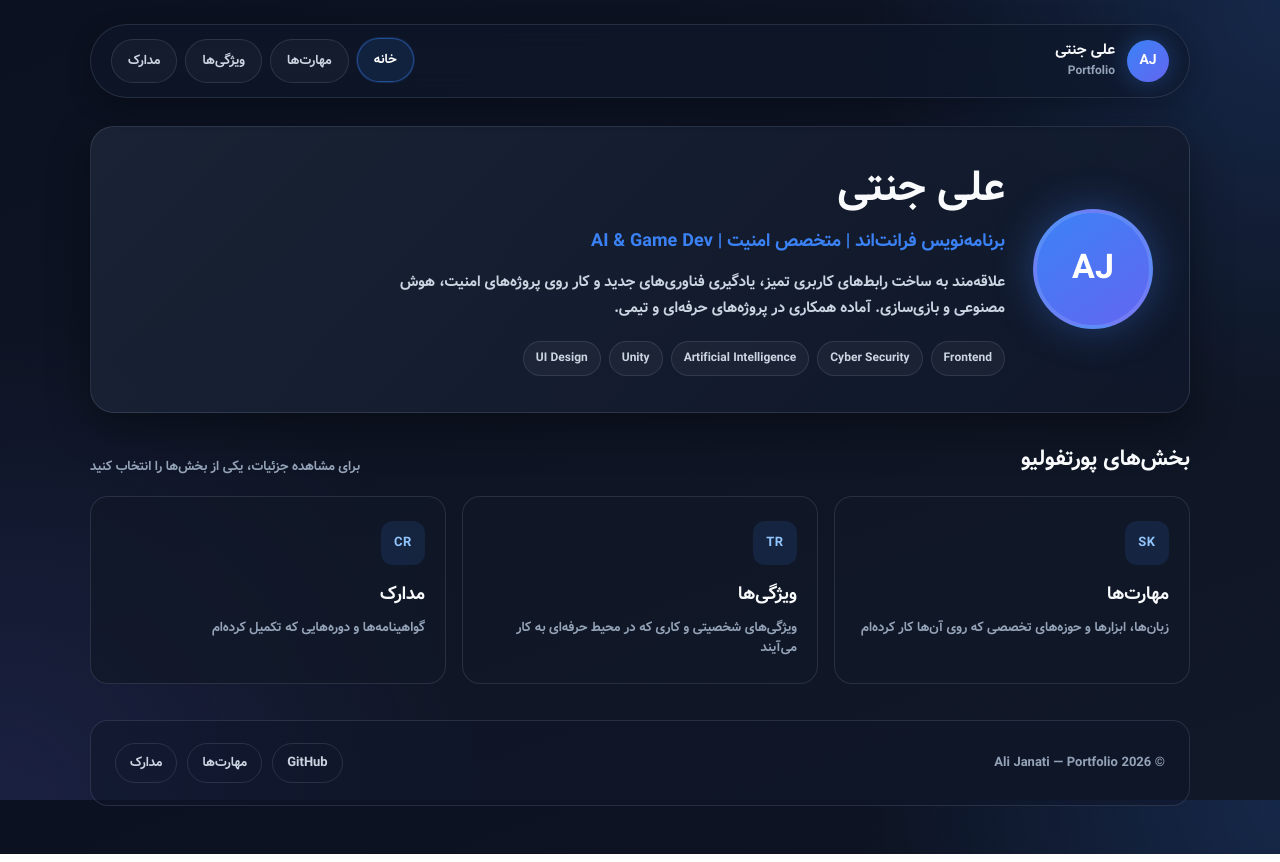
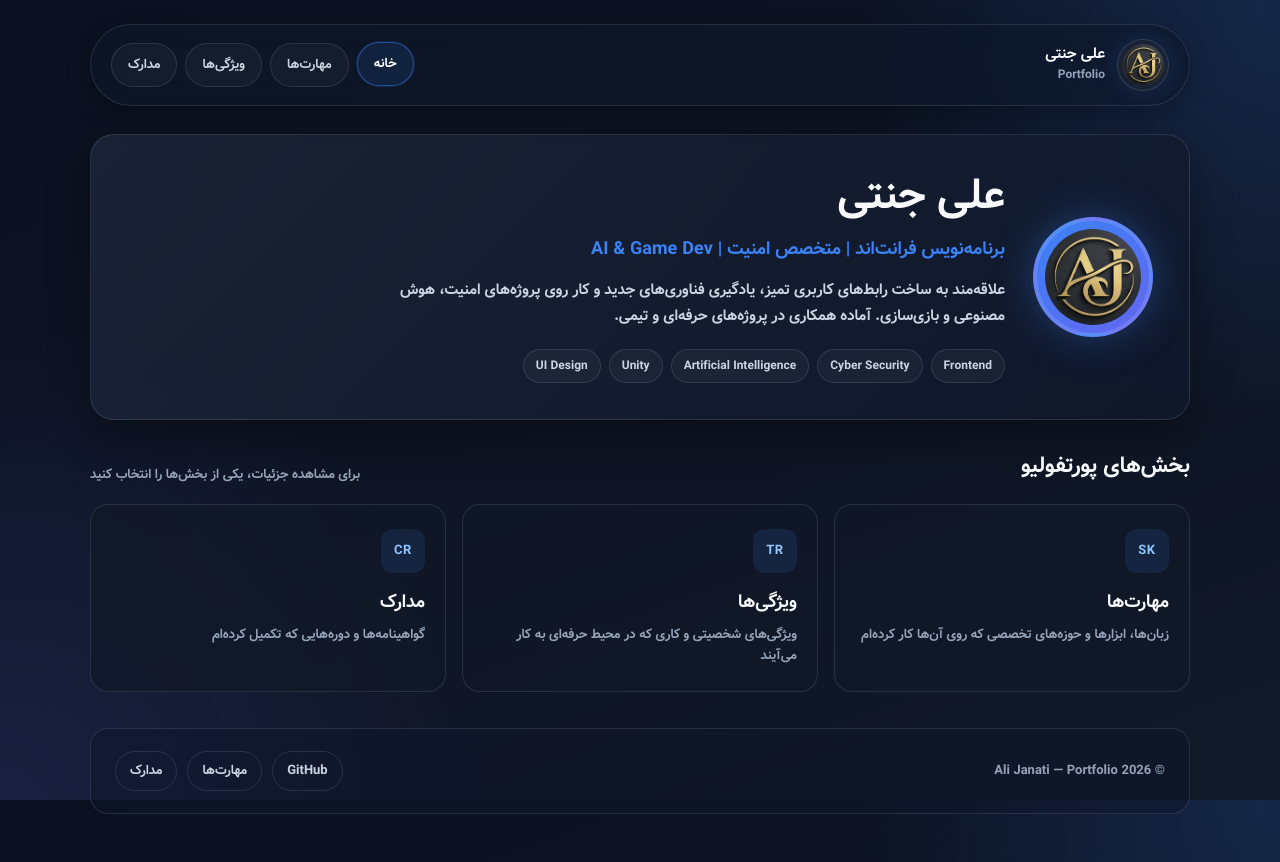
Before and after one commit to Ali-Janati/Ali-Janati.github.io, a plain HTML site: page index.html in a window 1280 px wide. Drawn offline with Linux system fonts and the light colour scheme.

Commit message:
First big update

```diff
--- a/index.html
+++ b/index.html
@@ -10,7 +10,7 @@
     <meta property="og:type" content="website">
     <meta property="og:locale" content="fa_IR">
     <link rel="stylesheet" href="./style.css">
-    <link rel="icon" href="img/favicon.ico">
+    <link rel="icon" href="img/logo.png" type="image/png">
     <title>Ali Janati | علی جنتی</title>
 </head>
 <body>
@@ -22,7 +22,7 @@
     <div class="page-wrap">
         <header class="site-header">
             <a class="brand" href="index.html">
-                <span class="brand-mark">AJ</span>
+                <img class="brand-mark" src="img/logo.png" alt="لوگوی علی جنتی">
                 <span class="brand-text">
                     <span class="brand-name">علی جنتی</span>
                     <span class="brand-role">Portfolio</span>
@@ -38,7 +38,7 @@
 
         <main>
             <section class="hero">
-                <div class="avatar" aria-hidden="true">AJ</div>
+                <img class="avatar" src="img/logo.png" alt="لوگوی علی جنتی">
                 <div class="hero-content">
                     <h1>علی جنتی</h1>
                     <p class="hero-subtitle">برنامه‌نویس فرانت‌اند | متخصص امنیت | AI & Game Dev</p>
--- a/style.css
+++ b/style.css
@@ -146,15 +146,15 @@ img {
 }
 
 .brand-mark {
-    width: 42px;
-    height: 42px;
+    width: 52px;
+    height: 52px;
     border-radius: 50%;
-    display: grid;
-    place-items: center;
-    font-size: 14px;
-    color: #fff;
-    background: linear-gradient(135deg, var(--accent), var(--accent-2));
-    box-shadow: 0 0 24px var(--accent-glow);
+    display: block;
+    object-fit: cover;
+    background: rgba(255, 255, 255, 0.04);
+    border: 1px solid rgba(255, 255, 255, 0.12);
+    box-shadow: 0 0 24px rgba(59, 130, 246, 0.18);
+    padding: 4px;
 }
 
 .brand-text {
@@ -227,14 +227,13 @@ img {
     width: 120px;
     height: 120px;
     border-radius: 50%;
-    display: grid;
-    place-items: center;
-    font-size: 34px;
-    color: #fff;
+    display: block;
+    object-fit: cover;
     background: linear-gradient(145deg, var(--accent), var(--accent-2));
     border: 4px solid rgba(255, 255, 255, 0.12);
     box-shadow: 0 0 40px var(--accent-glow);
     flex-shrink: 0;
+    padding: 8px;
 }
 
 .hero-content h1 {
```
Also changed, not shown: madarek.html (+2 -2 lines), maharat.html (+2 -2 lines), vigi.html (+2 -2 lines).
